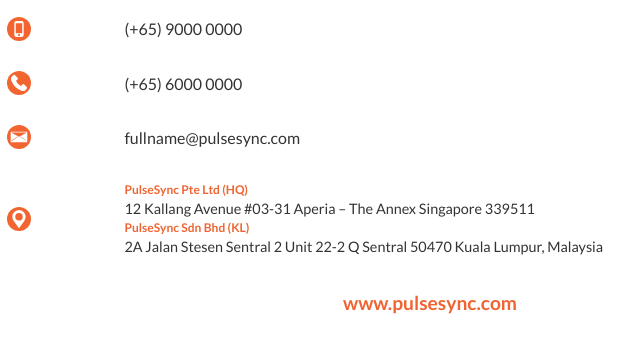
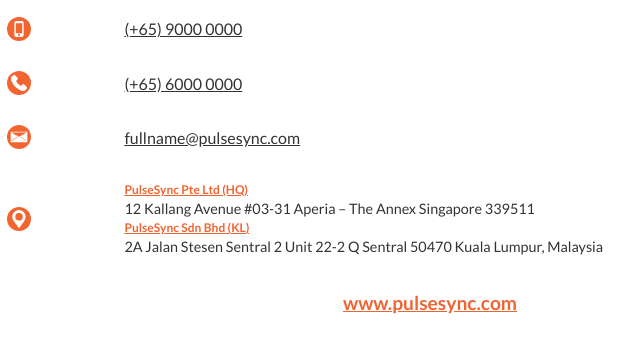
Before and after one commit to KBtanps/ps_namecard_2, a plain HTML site: page index.html in a window 1280 px wide. Shown: the part 503-867 px from the top of the page, 210-850 px from the left. Drawn offline with Linux system fonts and the light colour scheme.

Commit message:
Update main.css

```diff
--- a/main.css
+++ b/main.css
@@ -122,6 +122,7 @@
     font-weight: 400;
     color: #333333;
     font-size: 1em;
+    text-decoration: underline;
 }
 
 .text-addressinfo {
@@ -136,6 +137,7 @@
     font-weight: 700;
     color: #f06432;
     font-size: 0.75em;
+    text-decoration: underline;
 }
 
 .text-website {
@@ -144,6 +146,7 @@
     color: #f06432;
     font-size: 1.2em;
     text-align: center;
+    text-decoration: underline;
 }
 
 .bottom {
```
